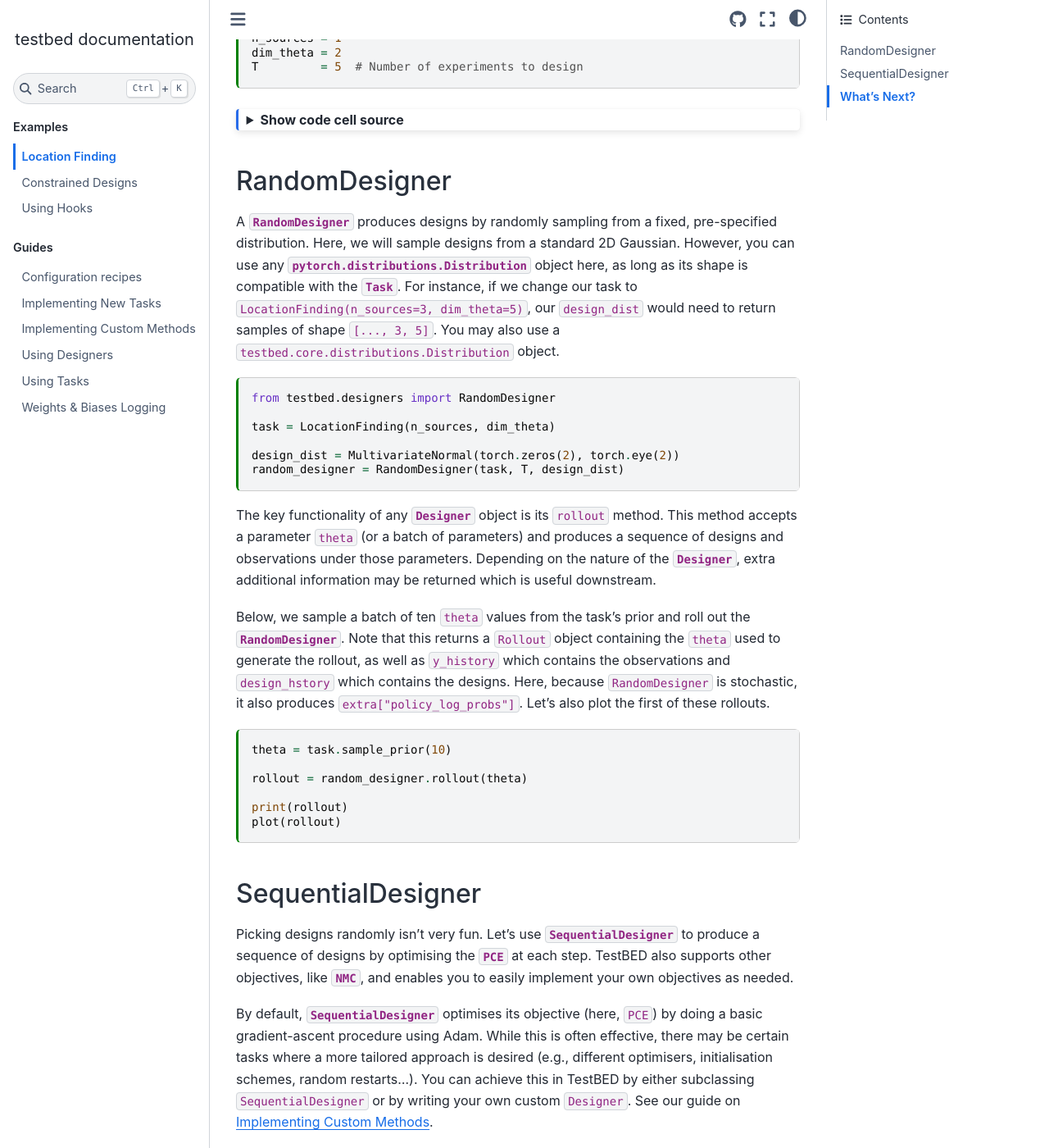
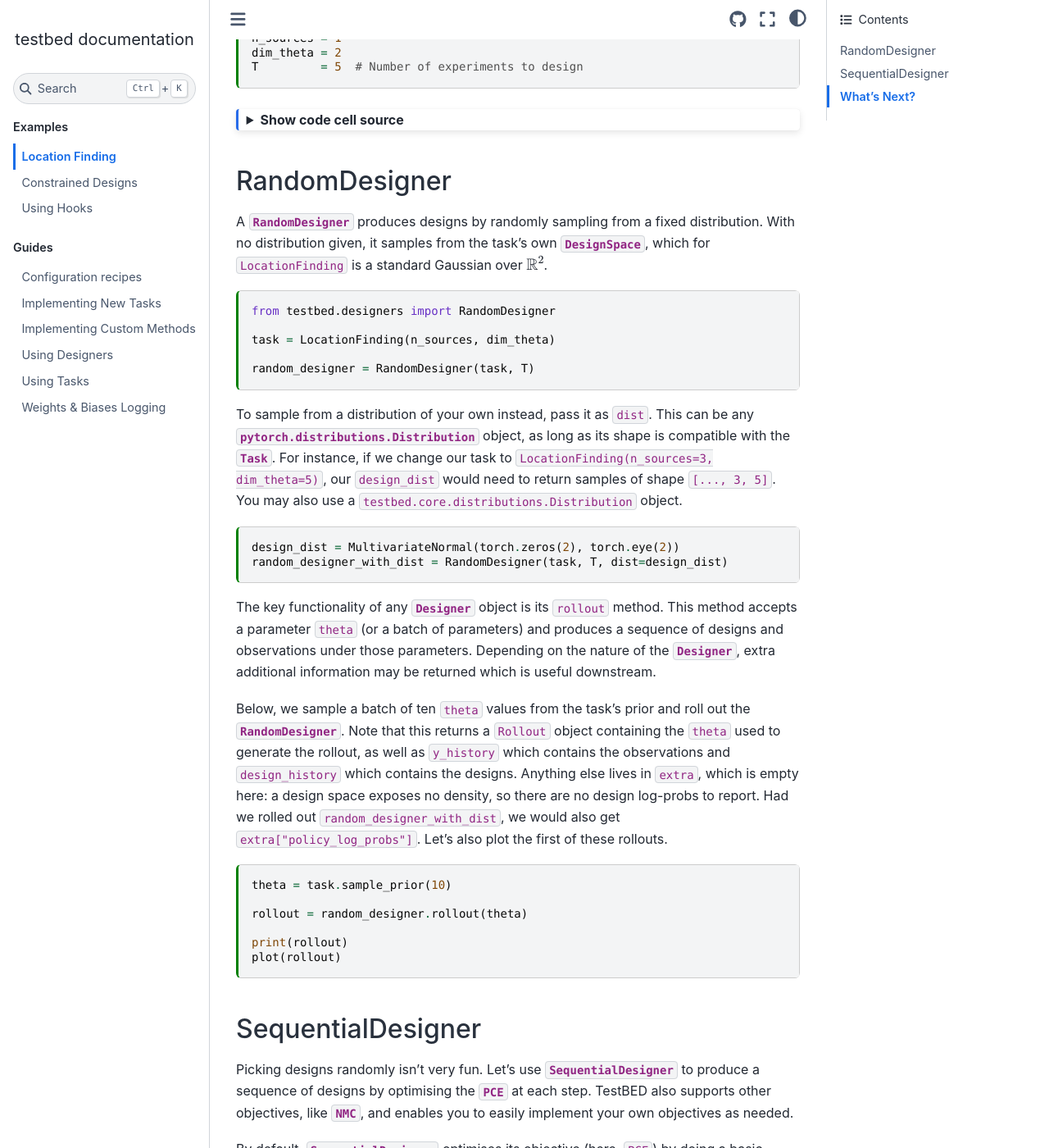
Before and after one commit to testbed-benchmark/testbed, a Sphinx documentation site: the page built from docs/examples/location_finding.md, in a window 1280 px wide and 1400 px high, scrolled down 386 px. Shown: the whole window at 82% size. Built offline with Sphinx 7.4.7 and the Sphinx Book theme 1.1.4, drawn with Linux system fonts in a browser that asks for light colours; pages that are not in the unit, such as notebooks, are missing from menus; some of the changed text lies outside the part shown.

Commit message:
docs cleanup

````diff
--- a/docs/examples/location_finding.md
+++ b/docs/examples/location_finding.md
@@ -81,7 +81,7 @@ def plot(rollout):
 
 ## RandomDesigner
 
-A {py:class}`~testbed.designers.RandomDesigner` produces designs by randomly sampling from a fixed, pre-specified distribution. Here, we will sample designs from a standard 2D Gaussian. However, you can use any {py:class}`pytorch.distributions.Distribution` object here, as long as its shape is compatible with the {py:class}`~testbed.tasks.Task`. For instance, if we change our task to `LocationFinding(n_sources=3, dim_theta=5)`, our `design_dist` would need to return samples of shape `[..., 3, 5]`. You may also use a `testbed.core.distributions.Distribution` object.
+A {py:class}`~testbed.designers.RandomDesigner` produces designs by randomly sampling from a fixed distribution. With no distribution given, it samples from the task's own {py:class}`~testbed.core.design_spaces.DesignSpace`, which for `LocationFinding` is a standard Gaussian over $\mathbb{R}^2$.
 
 ```{code-cell} ipython3
 :tags: [remove-output]
@@ -89,13 +89,21 @@ from testbed.designers import RandomDesigner
 
 task = LocationFinding(n_sources, dim_theta)
 
+random_designer = RandomDesigner(task, T)
+```
+
+To sample from a distribution of your own instead, pass it as `dist`. This can be any {py:class}`pytorch.distributions.Distribution` object, as long as its shape is compatible with the {py:class}`~testbed.tasks.Task`. For instance, if we change our task to `LocationFinding(n_sources=3, dim_theta=5)`, our `design_dist` would need to return samples of shape `[..., 3, 5]`. You may also use a `testbed.core.distributions.Distribution` object.
+
+```{code-cell} ipython3
+:tags: [remove-output]
+
 design_dist = MultivariateNormal(torch.zeros(2), torch.eye(2))
-random_designer = RandomDesigner(task, T, design_dist)
+random_designer_with_dist = RandomDesigner(task, T, dist=design_dist)
 ```
 
 The key functionality of any {py:class}`~testbed.designers.Designer` object is its `rollout` method. This method accepts a parameter `theta` (or a batch of parameters) and produces a sequence of designs and observations under those parameters. Depending on the nature of the {py:class}`~testbed.designers.Designer`, extra additional information may be returned which is useful downstream.
 
-Below, we sample a batch of ten `theta` values from the task's prior and roll out the {py:class}`~testbed.designers.RandomDesigner`. Note that this returns a `Rollout` object containing the `theta` used to generate the rollout, as well as `y_history` which contains the observations and `design_hstory` which contains the designs. Here, because `RandomDesigner` is stochastic, it also produces `extra["policy_log_probs"]`. Let's also plot the first of these rollouts.
+Below, we sample a batch of ten `theta` values from the task's prior and roll out the {py:class}`~testbed.designers.RandomDesigner`. Note that this returns a `Rollout` object containing the `theta` used to generate the rollout, as well as `y_history` which contains the observations and `design_history` which contains the designs. Anything else lives in `extra`, which is empty here: a design space exposes no density, so there are no design log-probs to report. Had we rolled out `random_designer_with_dist`, we would also get `extra["policy_log_probs"]`. Let's also plot the first of these rollouts.
 
 
 ```{code-cell} ipython3
@@ -140,4 +148,4 @@ Notice that we now have `posterior = rollout.extra["posterior"]` available to us
 
 ## What's Next?
 
-#TODO see guide on using hooks to see how we can do a final step of posterior inference with RandomDesigner if we want
+See [Using Hooks](using_hooks.md) for how to add posterior inference to a `RandomDesigner` rollout.
````
Also changed, not shown: other parts of docs/examples/location_finding.md (+1 -1 lines), README.md (+2 -2 lines), docs/examples/constrained_designs.md (+5 -5 lines), docs/index.md (+2 -1 lines), 3 other files.
